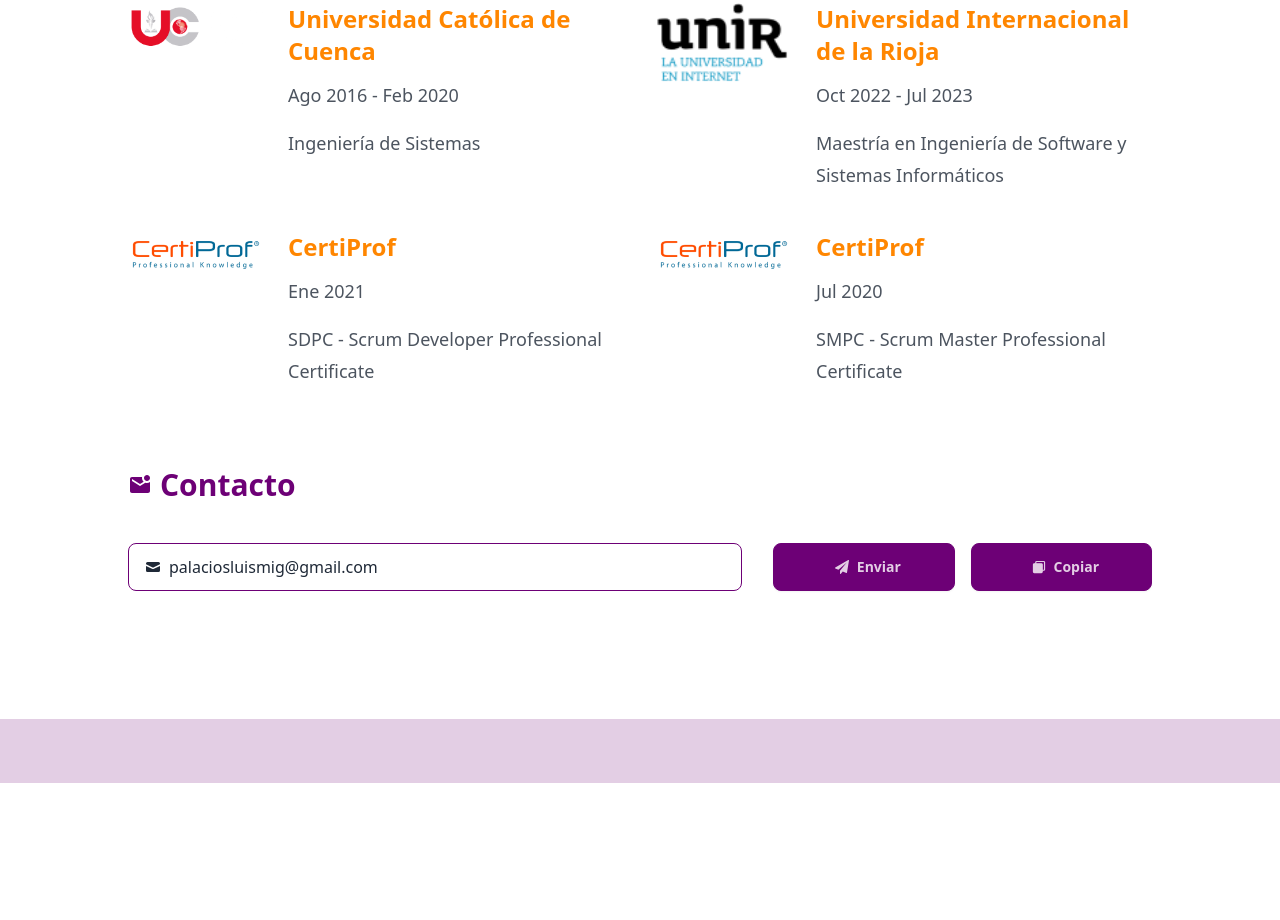
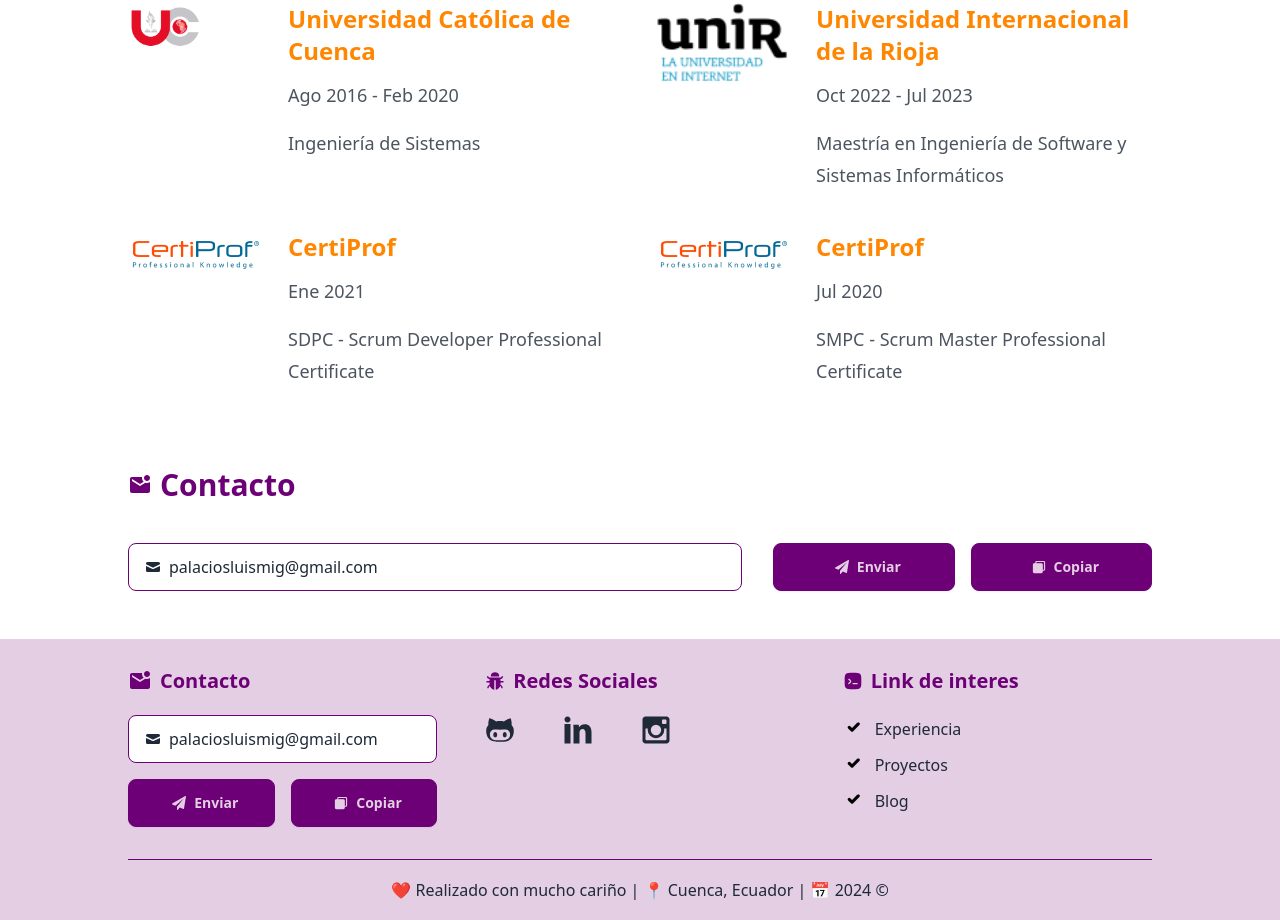
Before and after one commit to PalaciosLuisMig/my-portfolio, an Astro site: page / in a window 1280 px wide. Shown: the part 4447-5367 px from the top of the page. Before the commit the page ends 5230 px from the top, so only its background shows below. Built offline with nearby package versions, Linux system fonts and the light colour scheme; Astro itself is replaced by a stand-in of ours; what tailwindcss-animated would draw is missing.

Commit message:
Agregar el footer y integración con netlify

```diff
--- a/astro.config.mjs
+++ b/astro.config.mjs
@@ -4,7 +4,11 @@
 import sitemap from "@astrojs/sitemap";
 import icon from "astro-icon";
 
+import netlify from "@astrojs/netlify";
+
 // https://astro.build/config
 export default defineConfig({
   integrations: [tailwind(), mdx(), sitemap(), icon()],
+  output: "server",
+  adapter: netlify()
 });
--- a/package.json
+++ b/package.json
@@ -14,6 +14,7 @@
   "dependencies": {
     "@astrojs/check": "^0.4.1",
     "@astrojs/mdx": "^2.1.1",
+    "@astrojs/netlify": "^5.1.2",
     "@astrojs/sitemap": "^3.0.5",
     "@astrojs/tailwind": "^5.1.0",
     "astro": "^4.3.5",
--- a/src/components/Footer.astro
+++ b/src/components/Footer.astro
@@ -1,13 +1,119 @@
+---
+import { MYEMAIL } from "../config";
+import { Icon } from "astro-icon/components";
+
+const currentYear = new Date().getFullYear();
 ---
 
----
-
-<footer class="bg-primary-content flex h-auto w-full justify-center">
-    <div class="max-w-screen-lg py-5 text-base-content w-full prose">
-        <div class="flex">
+<footer class="bg-primary-content flex h-auto w-full justify-center px-5">
+    <div class="max-w-screen-lg pt-7 pb-2 text-base-content w-full prose">
+        <div class="grid grid-cols-1 md:grid-cols-3 mb-6 gap-12">
+            <!-- Contact -->
             <div>
-                <h4></h4>
+                <h4
+                    class="prose dark:prose-invert text-base md:text-lg lg:text-xl font-bold text-primary mb-5 mt-0 flex flex-row items-center"
+                >
+                    <Icon name="contact" class="mr-2" />Contacto
+                </h4>
+                <div class="flex flex-wrap gap-4 justify-between">
+                    <label
+                        id="lblEmailFooter"
+                        class="input input-primary input-bordered flex items-center gap-2 w-full"
+                    >
+                        <Icon name="email" size={20} />
+                        {MYEMAIL}
+                    </label>
+                    <div class="flex w-full gap-4 justify-between">
+                        <div class="w-1/2">
+                            <a
+                                href={`mailto:${MYEMAIL}`}
+                                class="btn btn-primary w-full"
+                            >
+                                <Icon name="send" class="inline-block ml-2" />
+                                Enviar
+                            </a>
+                        </div>
+                        <div class="w-1/2">
+                            <button
+                                id="btnEmailCopyFooter"
+                                class="btn btn-primary w-full"
+                            >
+                                <Icon name="copy" class="inline-block ml-2" />
+                                Copiar
+                            </button>
+                        </div>
+                        <div
+                            id="altEmailCopyFooter"
+                            class="toast toast-center hidden"
+                        >
+                            <div class="alert alert-info">
+                                <span>Copiado</span>
+                                <Icon name="copy" class="inline-block ml-2" />
+                            </div>
+                        </div>
+                    </div>
+                </div>
             </div>
+            <!-- Social Networks -->
+            <div>
+                <h4
+                    class="prose dark:prose-invert text-base md:text-lg lg:text-xl font-bold text-primary mb-5 mt-0 flex flex-row items-center"
+                >
+                    <Icon name="bug" class="mr-2" />Redes Sociales
+                </h4>
+                <div
+                    class="flex flex-row gap-12 justify-start">
+                    <a  class="hover:text-primary" href="https://github.com/palaciosluismig" target="_blank">
+                        <Icon name="social_networks/github" size={30} />
+                    </a>
+                    <a class="hover:text-primary" href="https://www.linkedin.com/in/palaciosluismig/" target="_blank">
+                        <Icon name="social_networks/linkedin" size={30} />
+                    </a>
+                    <a class="hover:text-primary" href="https://www.instagram.com/palaciosluismig/" target="_blank">
+                        <Icon name="social_networks/instagram" size={30} />
+                    </a>
+                </div>
+            </div>
+            <!-- Links of interest -->
+            <div>
+                <h4 class="prose dark:prose-invert text-base md:text-lg lg:text-xl font-bold text-primary mb-5 mt-0 flex flex-row items-center" >
+                    <Icon name="programming" class="mr-2" /> Link de interes
+                </h4>
+                <ul class="list-image-[url(/check.svg)]">
+                    <li><a href="/experience" class="no-underline hover:underline">Experiencia</a></li>
+                    <li><a href="/proyects" class="no-underline hover:underline">Proyectos</a></li>
+                    <li><a href="/blog" class="no-underline hover:underline">Blog</a></li>
+                </ul>
+            </div>
+        </div>
+        <!-- Copyright -->
+        <div class="flex justify-center text-center border-t border-primary py-0">
+            <p class="mt-4 mb-2">
+                ❤️ Realizado con mucho cariño |  📍 Cuenca, Ecuador |  📅 {currentYear} ©
+            </p>
         </div>
     </div>
 </footer>
+<script>
+
+    const toastEmailCopy = document.getElementById("altEmailCopyFooter");
+
+    function emailCopy() {
+      const labelEmail = document.getElementById("lblEmailFooter");
+      if (labelEmail){
+
+        const textEmail = labelEmail?.innerText || labelEmail?.textContent || ""
+        navigator.clipboard.writeText(textEmail);
+        toastEmailCopy?.classList.remove("hidden");
+        setTimeout(()=> {
+          toastEmailCopy?.classList.add("hidden");
+        },2000);
+      }
+    }
+
+    const btnEmailCopy = document.querySelector("#btnEmailCopyFooter");
+
+    if (btnEmailCopy){
+      btnEmailCopy.addEventListener("click", emailCopy);
+    }
+  </script>
--- a/src/pages/index.astro
+++ b/src/pages/index.astro
@@ -20,7 +20,7 @@
 ---
 
 <Layout urlMenuItem="/home">
-  <div class="flex justify-center flex-col px-5 pb-20 items-center">
+  <div class="flex justify-center flex-col px-5  items-center">
     <!-- Presentation -->
     <section class="max-w-screen-lg w-full my-10 flex flex-col gap-4 lg:grid lg:grid-cols-4 mb-16">
       <div
```
Also changed, not shown: pnpm-lock.yaml, public/check.svg (added).
